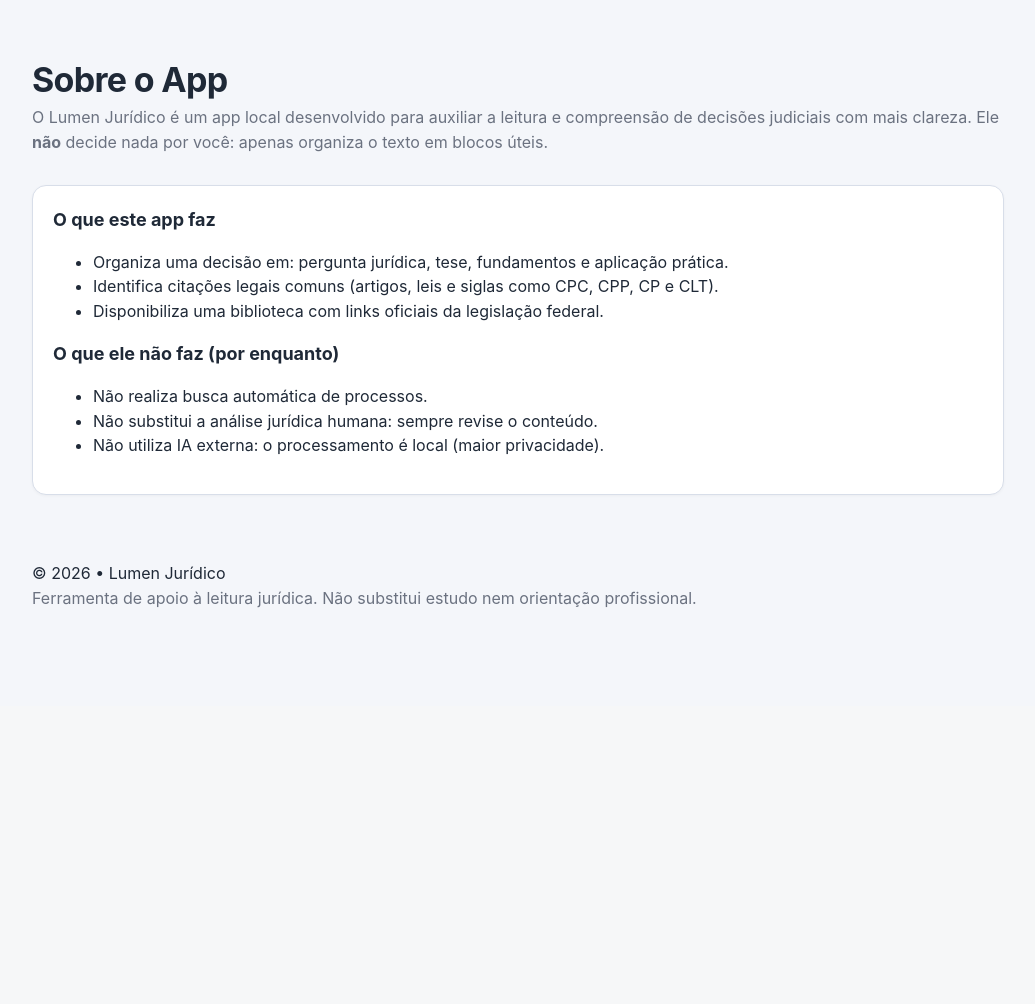
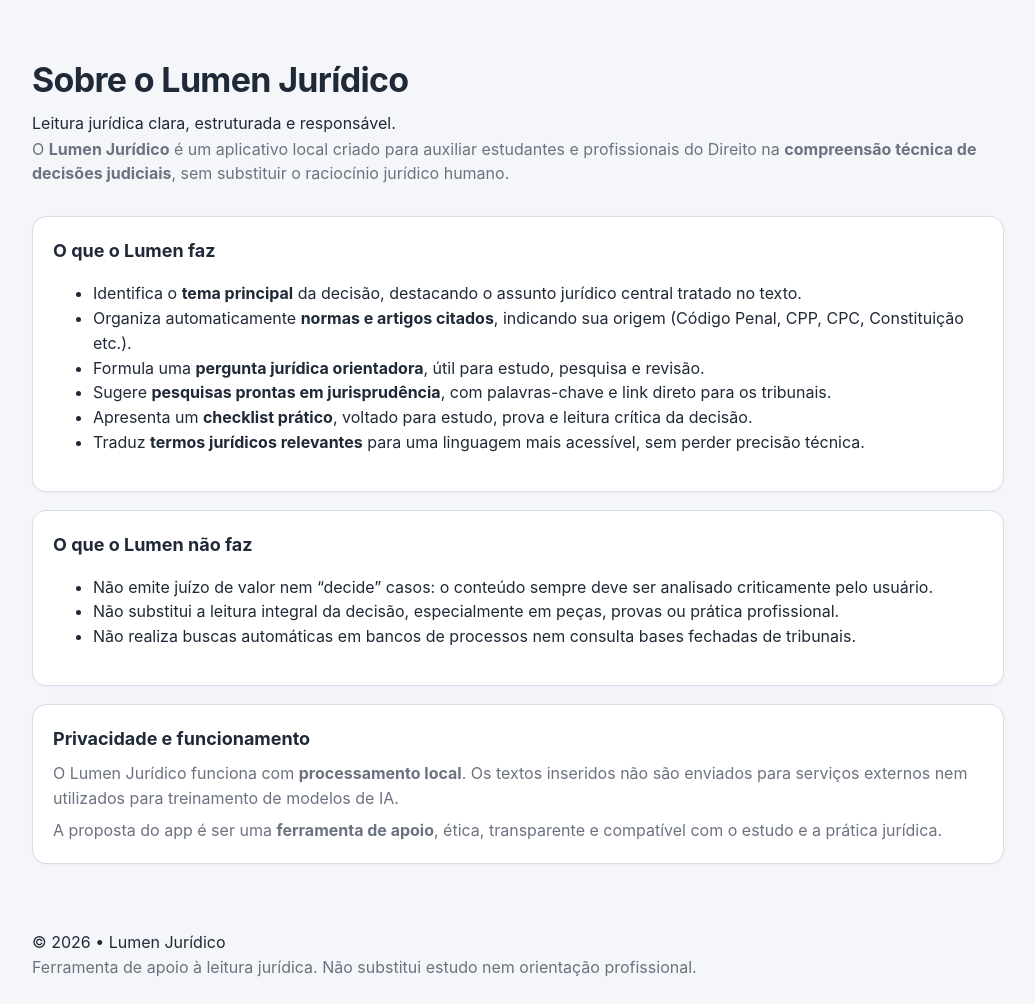
Before and after one commit to sabrinaandraderocha-cmyk/lumen-juridico, a Flask app: page /sobre in a window 1280 px wide. Shown: the part 94-1098 px from the top of the page, without its empty margins (122-1157 px from the left). Before the commit the page ends 702 px from the top, so only its background shows below. Run offline with Flask 3, Linux system fonts and the light colour scheme.

Commit message:
Update sobre.html

```diff
--- a/templates/sobre.html
+++ b/templates/sobre.html
@@ -1,28 +1,80 @@
 {% extends "base.html" %}
 {% block title %}Sobre • Lumen Jurídico{% endblock %}
+
 {% block content %}
   <section class="hero">
-    <h1>Sobre o App</h1>
+    <h1>Sobre o Lumen Jurídico</h1>
+
+    <p class="lead">
+      Leitura jurídica clara, estruturada e responsável.
+    </p>
+
     <p class="muted">
-      O Lumen Jurídico é um app local desenvolvido para auxiliar a leitura e compreensão
-      de decisões judiciais com mais clareza.
-      Ele <strong>não</strong> decide nada por você: apenas organiza o texto em blocos úteis.
+      O <strong>Lumen Jurídico</strong> é um aplicativo local criado para
+      auxiliar estudantes e profissionais do Direito na
+      <strong>compreensão técnica de decisões judiciais</strong>,
+      sem substituir o raciocínio jurídico humano.
     </p>
   </section>
 
   <section class="card">
-    <h2>O que este app faz</h2>
+    <h2>O que o Lumen faz</h2>
     <ul>
-      <li>Organiza uma decisão em: pergunta jurídica, tese, fundamentos e aplicação prática.</li>
-      <li>Identifica citações legais comuns (artigos, leis e siglas como CPC, CPP, CP e CLT).</li>
-      <li>Disponibiliza uma biblioteca com links oficiais da legislação federal.</li>
-    </ul>
-
-    <h2>O que ele não faz (por enquanto)</h2>
-    <ul>
-      <li>Não realiza busca automática de processos.</li>
-      <li>Não substitui a análise jurídica humana: sempre revise o conteúdo.</li>
-      <li>Não utiliza IA externa: o processamento é local (maior privacidade).</li>
+      <li>
+        Identifica o <strong>tema principal</strong> da decisão,
+        destacando o assunto jurídico central tratado no texto.
+      </li>
+      <li>
+        Organiza automaticamente <strong>normas e artigos citados</strong>,
+        indicando sua origem (Código Penal, CPP, CPC, Constituição etc.).
+      </li>
+      <li>
+        Formula uma <strong>pergunta jurídica orientadora</strong>,
+        útil para estudo, pesquisa e revisão.
+      </li>
+      <li>
+        Sugere <strong>pesquisas prontas em jurisprudência</strong>,
+        com palavras-chave e link direto para os tribunais.
+      </li>
+      <li>
+        Apresenta um <strong>checklist prático</strong>,
+        voltado para estudo, prova e leitura crítica da decisão.
+      </li>
+      <li>
+        Traduz <strong>termos jurídicos relevantes</strong>
+        para uma linguagem mais acessível, sem perder precisão técnica.
+      </li>
     </ul>
   </section>
+
+  <section class="card">
+    <h2>O que o Lumen não faz</h2>
+    <ul>
+      <li>
+        Não emite juízo de valor nem “decide” casos:
+        o conteúdo sempre deve ser analisado criticamente pelo usuário.
+      </li>
+      <li>
+        Não substitui a leitura integral da decisão,
+        especialmente em peças, provas ou prática profissional.
+      </li>
+      <li>
+        Não realiza buscas automáticas em bancos de processos
+        nem consulta bases fechadas de tribunais.
+      </li>
+    </ul>
+  </section>
+
+  <section class="card">
+    <h2>Privacidade e funcionamento</h2>
+    <p class="muted">
+      O Lumen Jurídico funciona com <strong>processamento local</strong>.
+      Os textos inseridos não são enviados para serviços externos
+      nem utilizados para treinamento de modelos de IA.
+    </p>
+    <p class="muted" style="margin-top:8px;">
+      A proposta do app é ser uma <strong>ferramenta de apoio</strong>,
+      ética, transparente e compatível com o estudo e a prática jurídica.
+    </p>
+  </section>
 {% endblock %}
```
